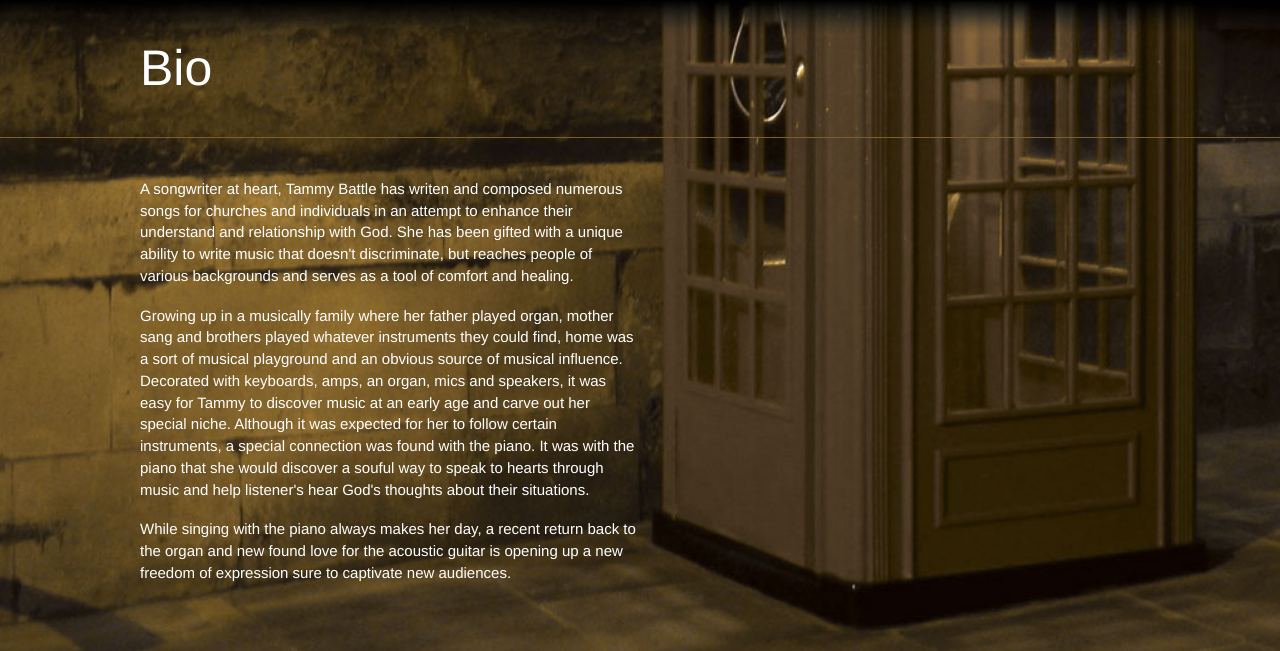
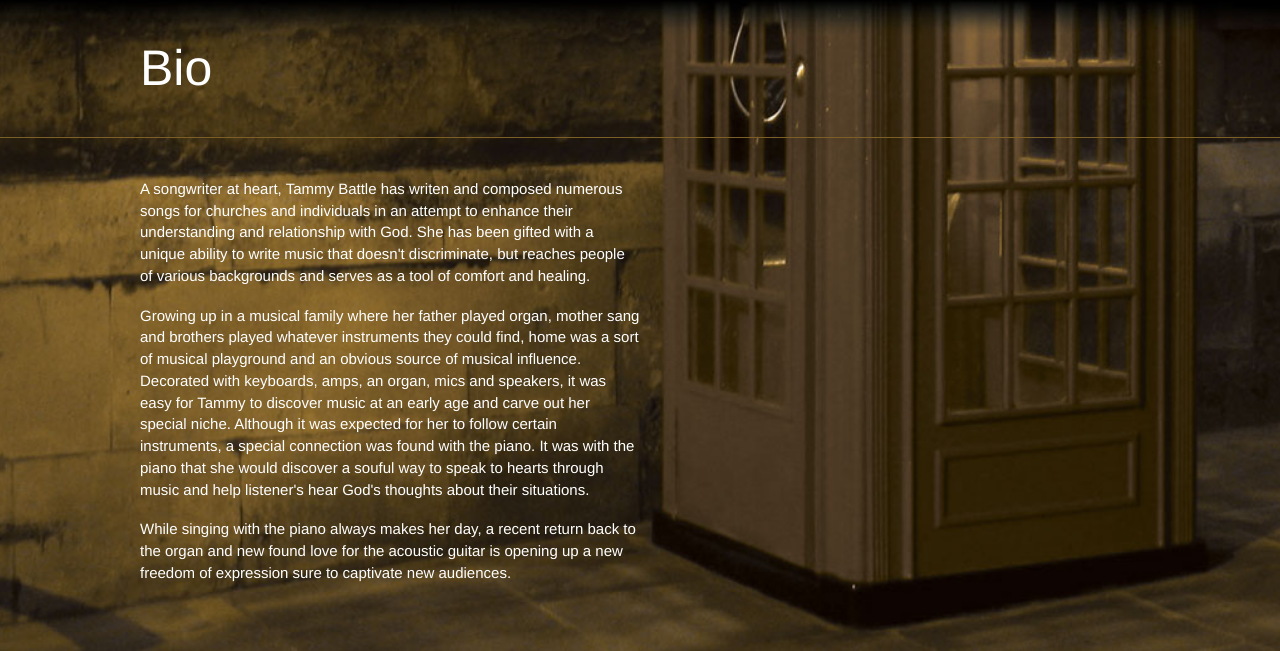
Before and after one commit to chozinwun/Music-Theme, a WordPress theme: template index.php in a window 1280 px wide. Shown: the part 1664-2315 px from the top of the page. Run offline with PHP 8.4 and a stand-in for WordPress, Linux system fonts and the light colour scheme; the site name, menu and one post (Sample post) are stand-ins, and other content is empty; some libraries are stand-ins or nearby versions.

Commit message:
Update text

```diff
--- a/index.php
+++ b/index.php
@@ -106,9 +106,9 @@
 		<header><div class="wrap"><h1>Bio</h1></div></header>
 		<div class="wrap">
 			<div class="span5">
-				<p>A songwriter at heart, Tammy Battle has writen and composed numerous songs for churches and individuals in an attempt to enhance their understand and relationship with God. She has been gifted with a unique ability to write music that doesn't discriminate, but reaches people of various backgrounds and serves as a tool of comfort and healing.</p>
+				<p>A songwriter at heart, Tammy Battle has writen and composed numerous songs for churches and individuals in an attempt to enhance their understanding and relationship with God. She has been gifted with a unique ability to write music that doesn't discriminate, but reaches people of various backgrounds and serves as a tool of comfort and healing.</p>
 
-				<p>Growing up in a musically family where her father played organ, mother sang and brothers played whatever instruments they could find, home was a sort of musical playground and an obvious source of musical influence. Decorated with keyboards, amps, an organ, mics and speakers, it was easy for Tammy to discover music at an early age and carve out her special niche. Although it was expected for her to follow certain instruments, a special connection was found with the piano. It was with the piano that she would discover a souful way to speak to hearts through music and help listener's hear God's thoughts about their situations.</p>
+				<p>Growing up in a musical family where her father played organ, mother sang and brothers played whatever instruments they could find, home was a sort of musical playground and an obvious source of musical influence. Decorated with keyboards, amps, an organ, mics and speakers, it was easy for Tammy to discover music at an early age and carve out her special niche. Although it was expected for her to follow certain instruments, a special connection was found with the piano. It was with the piano that she would discover a souful way to speak to hearts through music and help listener's hear God's thoughts about their situations.</p>
 				<p>While singing with the piano always makes her day, a recent return back to the organ and new found love for the acoustic guitar is opening up a new freedom of expression sure to captivate new audiences.</p>
 			</div>
 		</div>
```
